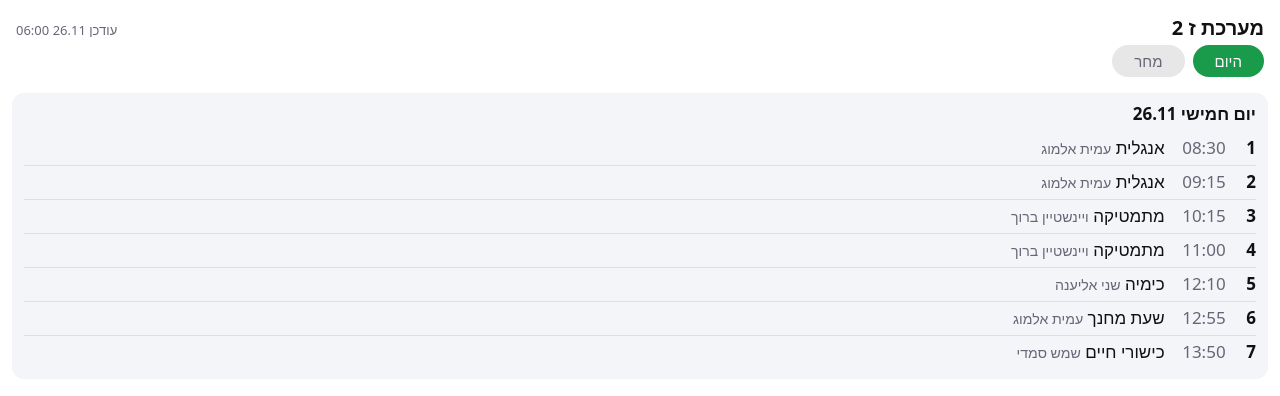
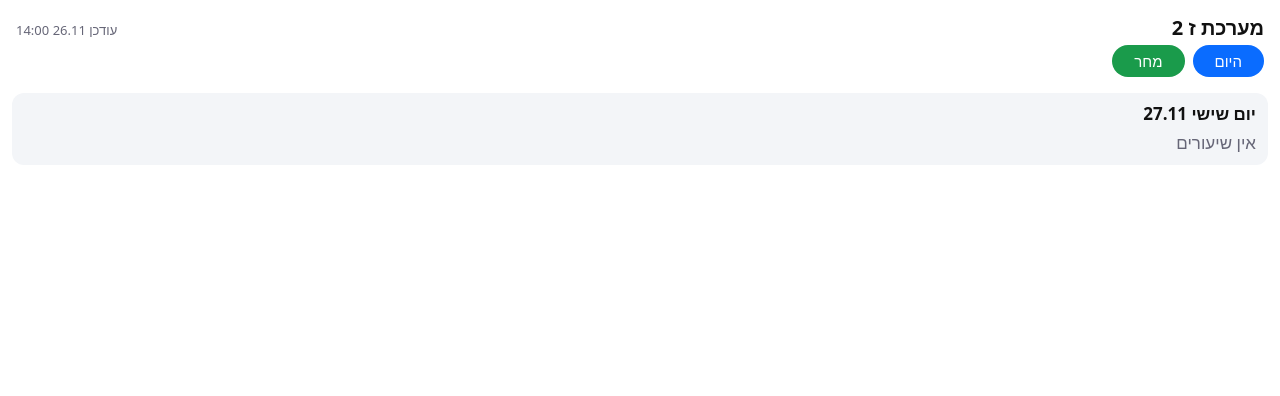
Before and after one commit to urishab/HSchedule, a plain HTML site: page Z2/index.html in a window 1280 px wide. Drawn offline with Linux system fonts and the light colour scheme.

Commit message:
update timetable

```diff
--- a/Z2/index.html
+++ b/Z2/index.html
@@ -15,7 +15,7 @@ nav{padding:0 16px 4px;display:flex;gap:8px}.chip{padding:6px 22px;border:0;bord
 font-size:15px;background:#8883;color:var(--mut)}.chip.on{background:var(--hi);color:#fff}
 .chip.cur{background:#1a9b4b;color:#fff}
 [hidden]{display:none}
-</style><body><header><h1>מערכת ז 2</h1><span>עודכן 26.11 06:00</span></header><nav><button id="b-today" class="chip" hidden>היום</button><button id="b-tomorrow" class="chip" hidden>מחר</button></nav><section class="day" data-d="2026-11-26"><h2>יום חמישי 26.11</h2><ol><li><b>1</b><time>08:30</time><span>אנגלית <small>עמית אלמוג</small></span></li><li><b>2</b><time>09:15</time><span>אנגלית <small>עמית אלמוג</small></span></li><li><b>3</b><time>10:15</time><span>מתמטיקה <small>ויינשטיין ברוך</small></span></li><li><b>4</b><time>11:00</time><span>מתמטיקה <small>ויינשטיין ברוך</small></span></li><li><b>5</b><time>12:10</time><span>כימיה <small>שני אליענה</small></span></li><li><b>6</b><time>12:55</time><span>שעת מחנך <small>עמית אלמוג</small></span></li><li><b>7</b><time>13:50</time><span>כישורי חיים <small>שמש סמדי</small></span></li></ol></section><section id="none"><p>המערכת עדיין לא פורסמה</p></section><script>
+</style><body><header><h1>מערכת ז 2</h1><span>עודכן 26.11 14:00</span></header><nav><button id="b-today" class="chip" hidden>היום</button><button id="b-tomorrow" class="chip" hidden>מחר</button></nav><section class="day" data-d="2026-11-26"><h2>יום חמישי 26.11</h2><ol><li><b>1</b><time>08:30</time><span>אנגלית <small>עמית אלמוג</small></span></li><li><b>2</b><time>09:15</time><span>אנגלית <small>עמית אלמוג</small></span></li><li><b>3</b><time>10:15</time><span>מתמטיקה <small>ויינשטיין ברוך</small></span></li><li><b>4</b><time>11:00</time><span>מתמטיקה <small>ויינשטיין ברוך</small></span></li><li><b>5</b><time>12:10</time><span>כימיה <small>שני אליענה</small></span></li><li><b>6</b><time>12:55</time><span>שעת מחנך <small>עמית אלמוג</small></span></li><li><b>7</b><time>13:50</time><span>כישורי חיים <small>שמש סמדי</small></span></li></ol></section><section class="day" data-d="2026-11-27"><h2>יום שישי 27.11</h2><p>אין שיעורים</p></section><section id="none"><p>המערכת עדיין לא פורסמה</p></section><script>
 function view(t,h,have,pick){
   var d=new Date(t+'T00:00:00Z');d.setUTCDate(d.getUTCDate()+1);var tm=d.toISOString().slice(0,10);
   var show=pick=='today'?t:pick=='tomorrow'?tm:(h>=14&&have[tm]?tm:t),onT=show==t;
```
